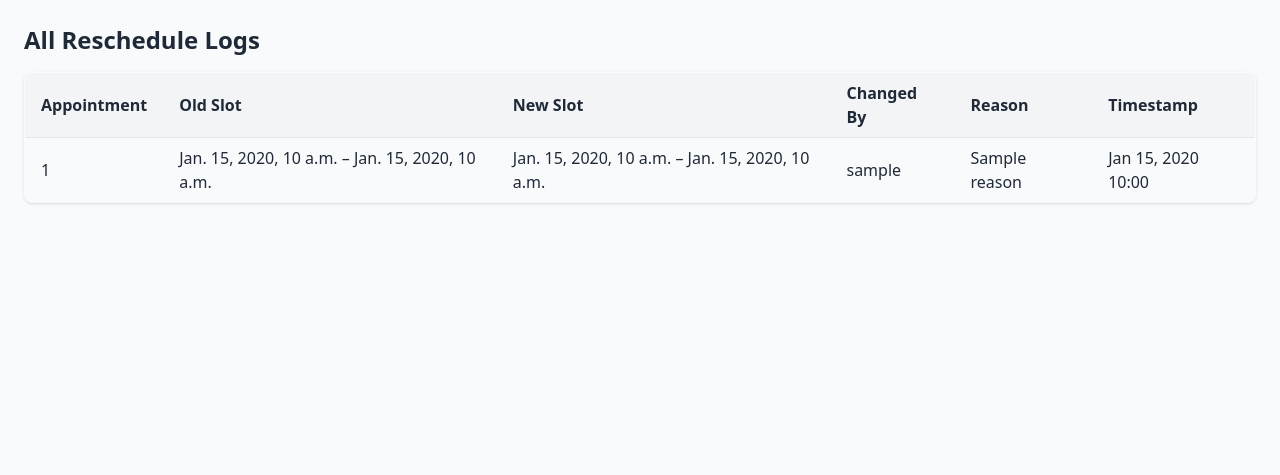
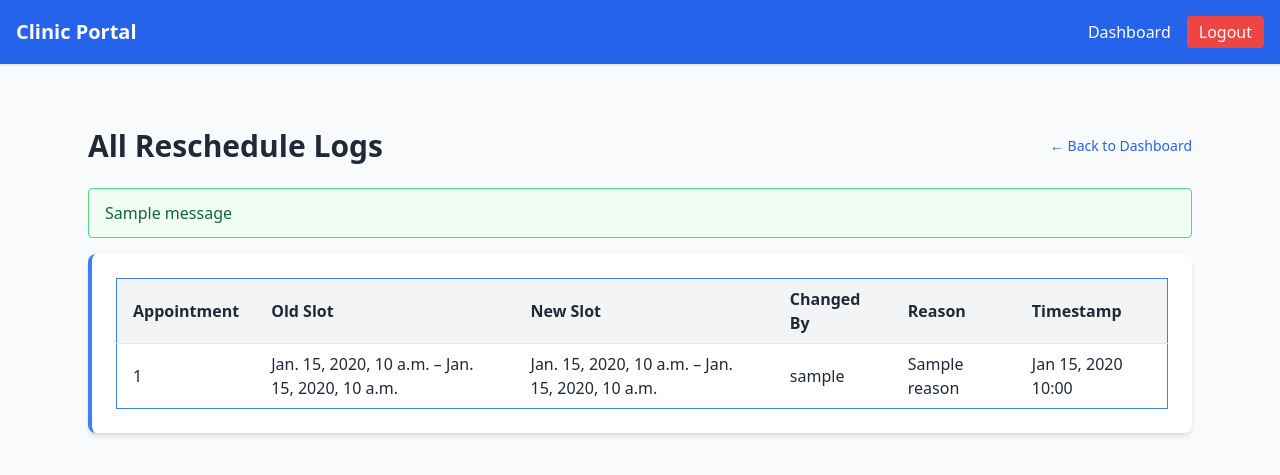
Before and after one commit to alaamagdy20211/clinic_appointment_systemm, a Django app: template appointment/templates/appointment/reschedule_log_all.html in a window 1280 px wide. Shown: the top 475 px of the page. Run offline with Django 5.2, Linux system fonts and the light colour scheme; the template is opened without the code that fills it: most values are stand-ins (such as "Sample title", 1, 10 or a date in 2020); one stand-in notice (Sample message) is shown; some libraries are stand-ins or nearby versions.

Commit message:
update ui of Rescheduling history

```diff
--- a/appointment/templates/appointment/reschedule_log_all.html
+++ b/appointment/templates/appointment/reschedule_log_all.html
@@ -1,18 +1,50 @@
+{% load static %}
 <!DOCTYPE html>
 <html lang="en">
 <head>
     <meta charset="UTF-8">
     <title>All Reschedule Logs</title>
     <script src="https://cdn.tailwindcss.com"></script>
+    <script src="https://code.jquery.com/jquery-3.7.0.min.js"></script>
 </head>
-<body class="bg-gray-50 text-gray-800 font-sans p-6">
+<body class="bg-gray-50 text-gray-800 font-sans">
 
-    <h1 class="text-2xl font-bold mb-4">All Reschedule Logs</h1>
+    <!-- Navbar -->
+    <nav class="bg-blue-600 text-white p-4 flex justify-between items-center shadow">
+        <div class="text-xl font-bold">Clinic Portal</div>
+        <div class="space-x-4 flex items-center">
+            <span class="font-medium">{{ user.get_full_name|default:user.username }}</span>
+            <a href="{% url 'patient_dashboard' %}" class="hover:underline">Dashboard</a>
+            <a href="{% url 'logout' %}" class="bg-red-500 hover:bg-red-600 px-3 py-1 rounded">Logout</a>
+        </div>
+    </nav>
 
+    <!-- Main container -->
+    <main class="max-w-6xl mx-auto mt-10 p-6">
+
+        <div class="flex items-center justify-between mb-6">
+            <h1 class="text-3xl font-bold">All Reschedule Logs</h1>
+            <a href="{% url 'patient_dashboard' %}" class="text-sm text-blue-600 hover:underline">← Back to Dashboard</a>
+        </div>
+
+        {% if messages %}
+            <div class="mb-4 space-y-2">
+                {% for message in messages %}
+                    <div class="px-4 py-3 rounded border
+                        {% if message.tags == 'success' %}bg-green-50 border-green-400 text-green-800
+                        {% elif message.tags == 'error' %}bg-red-50 border-red-400 text-red-800
+                        {% else %}bg-blue-50 border-blue-400 text-blue-800{% endif %}">
+                        {{ message }}
+                    </div>
+                {% endfor %}
+            </div>
+        {% endif %}
+
+        <div class="bg-white p-6 rounded-lg shadow-md border-l-4 border-blue-500 overflow-x-auto">
             {% if logs %}
-    <table class="w-full text-left border rounded-lg overflow-hidden shadow">
-        <thead>
-            <tr class="bg-gray-100">
+                <table class="w-full text-left border rounded-lg">
+                    <thead class="bg-gray-100">
+                        <tr>
                             <th class="px-4 py-2">Appointment</th>
                             <th class="px-4 py-2">Old Slot</th>
                             <th class="px-4 py-2">New Slot</th>
@@ -25,8 +57,12 @@
                         {% for log in logs %}
                             <tr class="border-t hover:bg-gray-50">
                                 <td class="px-4 py-2">{{ log.appointment.id }}</td>
-                <td class="px-4 py-2">{{ log.old_slot.start_time|default:"-" }} – {{ log.old_slot.end_time|default:"-" }}</td>
-                <td class="px-4 py-2">{{ log.new_slot.start_time|default:"-" }} – {{ log.new_slot.end_time|default:"-" }}</td>
+                                <td class="px-4 py-2">
+                                    {{ log.old_slot.start_time|default:"-" }} – {{ log.old_slot.end_time|default:"-" }}
+                                </td>
+                                <td class="px-4 py-2">
+                                    {{ log.new_slot.start_time|default:"-" }} – {{ log.new_slot.end_time|default:"-" }}
+                                </td>
                                 <td class="px-4 py-2">{{ log.changed_by.get_full_name|default:log.changed_by.username }}</td>
                                 <td class="px-4 py-2">{{ log.reason }}</td>
                                 <td class="px-4 py-2">{{ log.timestamp|date:"M d, Y H:i" }}</td>
@@ -37,6 +73,9 @@
             {% else %}
                 <p class="text-gray-500 mt-4">No reschedule logs available.</p>
             {% endif %}
+        </div>
+
+    </main>
 
 </body>
 </html>
```
Lines whose indentation alone changed are shown as unchanged.
